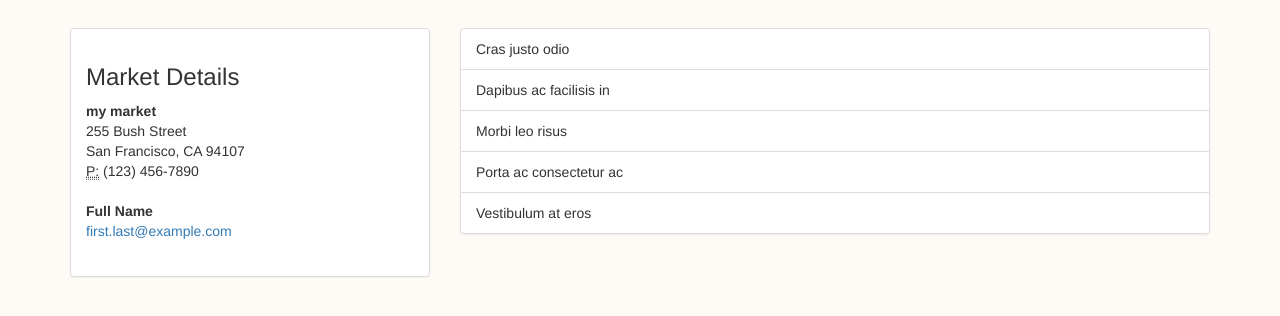
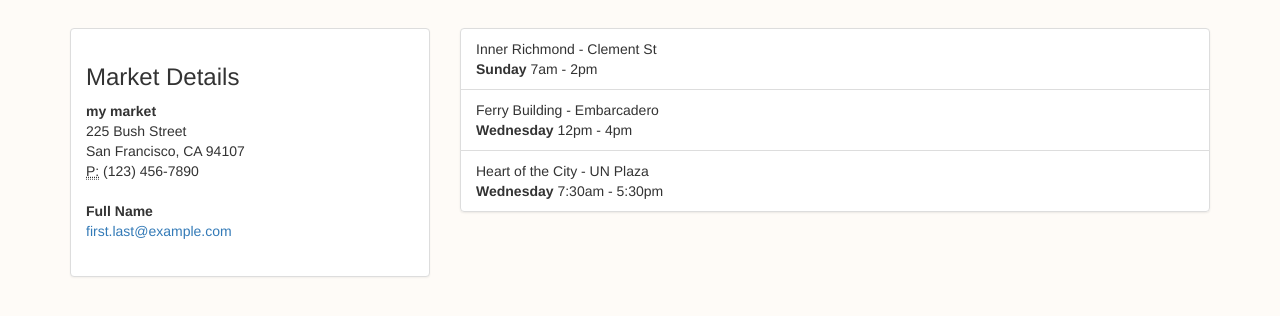
Before and after one commit to zoejf/market-finder, a plain HTML site: page index.html in a window 1280 px wide. Shown: the part 242-558 px from the top of the page. Drawn offline with nearby package versions, Linux system fonts and the light colour scheme.

Commit message:
test data renders to page with underscore

```diff
--- a/index.html
+++ b/index.html
@@ -34,7 +34,7 @@
 				 <h3>Market Details</h3>
 				 <address>
 				   <strong>my market</strong><br>
-				   255 Bush Street<br>
+				   225 Bush Street<br>
 				   San Francisco, CA 94107<br>
 				   <abbr title="Phone">P:</abbr> (123) 456-7890
 				 </address>
@@ -47,12 +47,8 @@
 			</div>
 		</div>
 		<div class="col-md-8">
-			<ul class="list-group">
-			  <li class="list-group-item">Cras justo odio</li>
-			  <li class="list-group-item">Dapibus ac facilisis in</li>
-			  <li class="list-group-item">Morbi leo risus</li>
-			  <li class="list-group-item">Porta ac consectetur ac</li>
-			  <li class="list-group-item">Vestibulum at eros</li>
+			<ul class="list-group" id="results-list">
+			 <!--  results list of markets goes here -->
 			</ul>
 		</div>
 	</div>
@@ -69,7 +65,12 @@
 <!-- end of container -->
 </div>
 
-
+	<!-- template for results/map -->
+	<script type="text/template" id="results-template">
+		<li class="list-group-item market">	<%= name %> - <%= location %>
+		<br>
+		<strong><%= day %></strong> <%= hours %></li>
+	</script>
 
 
 	<!-- jquery cdn -->
@@ -78,7 +79,6 @@
 	<script type="text/javascript" src="https://cdnjs.cloudflare.com/ajax/libs/underscore.js/1.8.3/underscore-min.js"></script>
 	<!-- Latest compiled and minified JavaScript -->
 	<script src="https://maxcdn.bootstrapcdn.com/bootstrap/3.3.5/js/bootstrap.min.js"></script>
-
 	<!-- customized script -->
 	<script type="text/javascript" src="scripts.js"></script>
 </body>
--- a/scripts.js
+++ b/scripts.js
@@ -0,0 +1,31 @@
+$(function() {
+    //underscore function to compile results template
+    var resultsTemplate = _.template($('#results-template').html());
+
+    //html element to hold all results
+    var $resultsList = $("#results-list");
+
+    var markets = [
+    	{name: "Inner Richmond",
+    	location: "Clement St",
+    	day: "Sunday",
+    	hours: "7am - 2pm" },
+    	{name: "Ferry Building",
+    	 location: "Embarcadero",
+    	 day: "Wednesday",
+    	 hours: "12pm - 4pm"},
+    	 {name: "Heart of the City",
+    	  location: "UN Plaza",
+    	  day: "Wednesday",
+    	  hours: "7:30am - 5:30pm"}
+    ]
+
+    //compiles template to the page
+    _.each(markets, function(result) {
+      var $listItem = $(resultsTemplate(result));
+    	$resultsList.append($listItem)
+    });
+
+
+
+});
```
